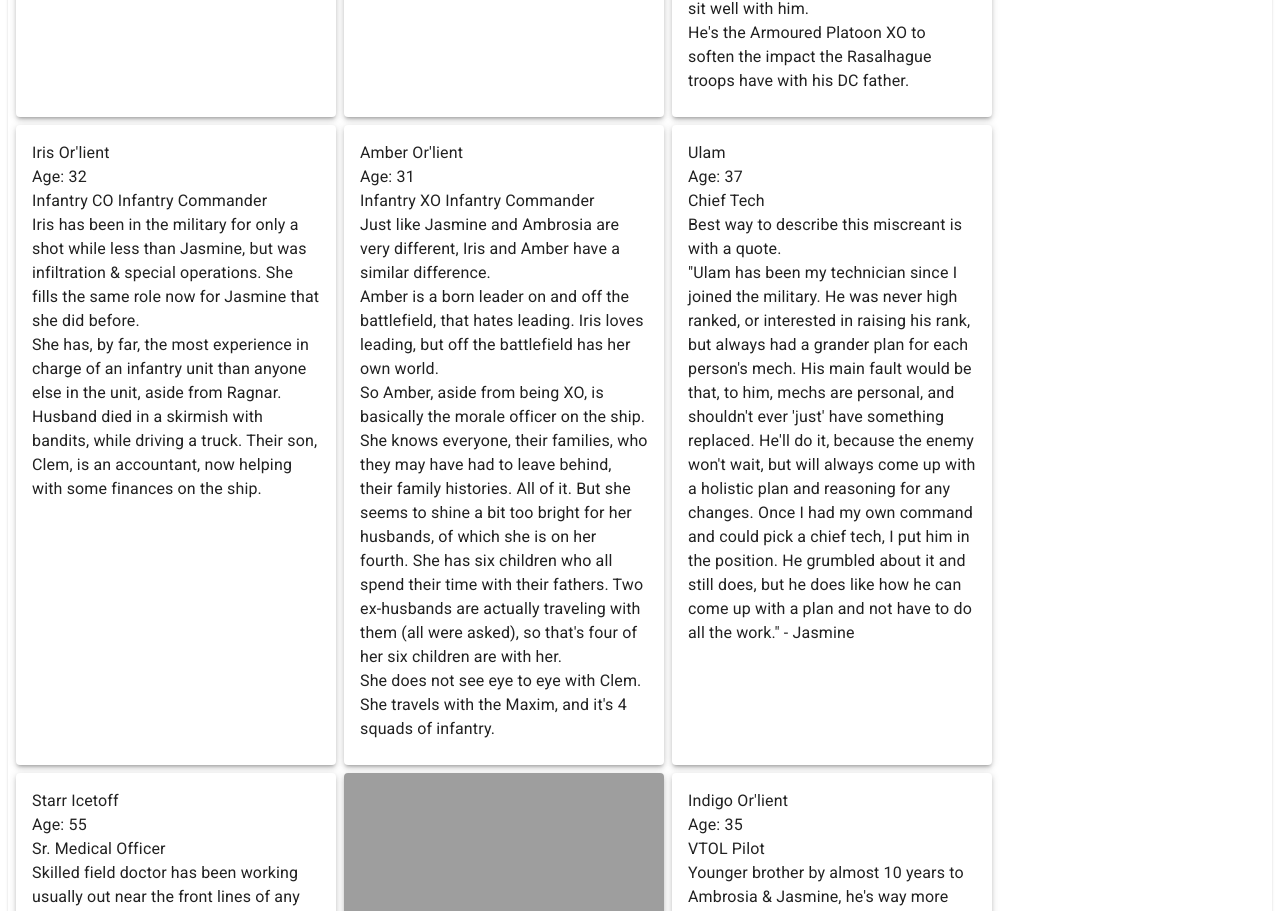
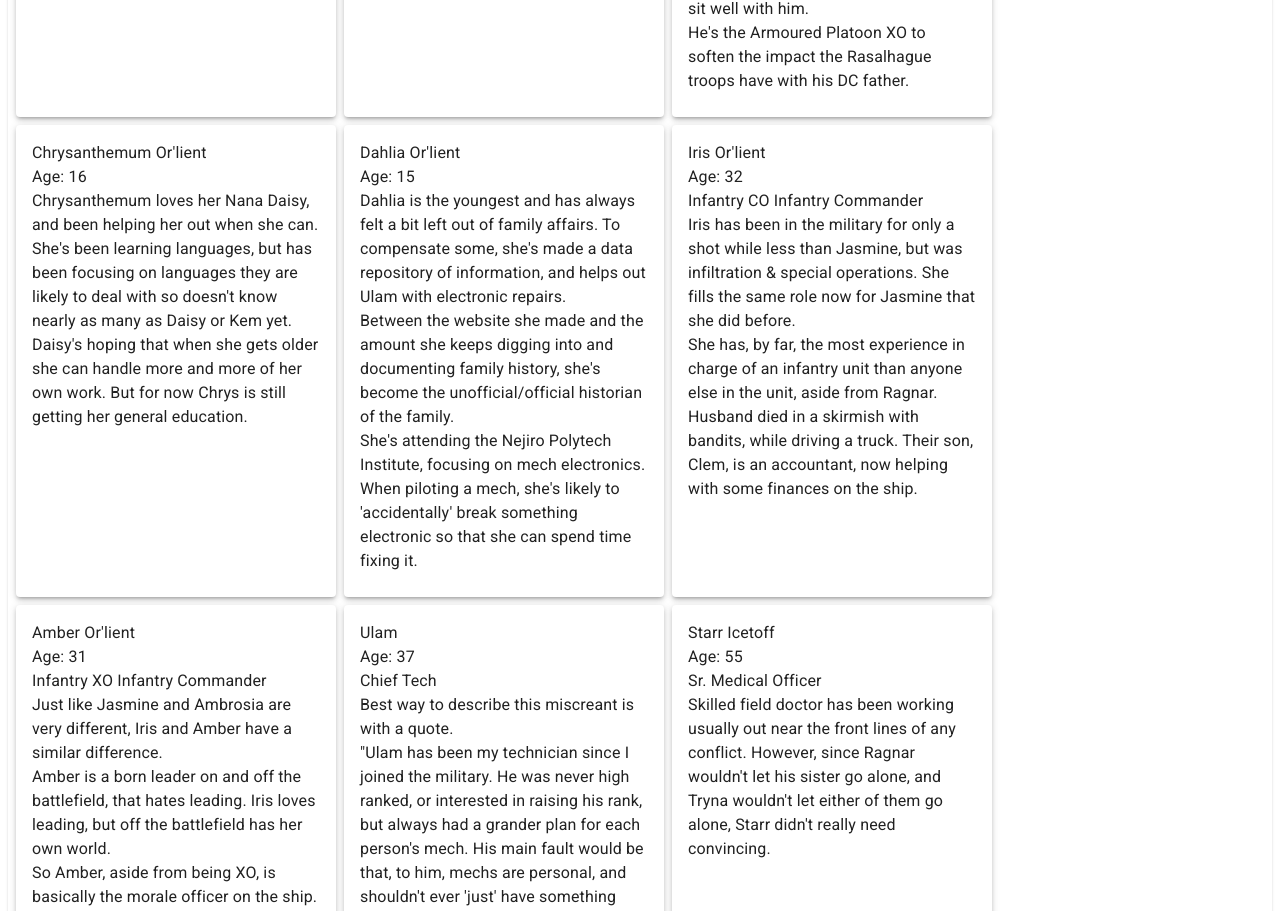
Before and after one commit to Rangoric/BattleTech-Campaign, a Next.js app: page /BattleTech-Campaign/nejiro/people in a window 1280 px wide. Shown: the part 4635-5546 px from the top of the page. Built offline with nearby package versions, Linux system fonts and the light colour scheme; grey boxes are pictures that could not be loaded.

Commit message:
adding 2 charactgers and updating ledger

```diff
--- a/src/nejiro/data/groups/ValkyriesOfHanakotoba.ts
+++ b/src/nejiro/data/groups/ValkyriesOfHanakotoba.ts
@@ -121,6 +121,46 @@ export const ValkyriesOfHanakotoba: IGroup = {
       ],
     },
     {
+      name: "Chrysanthemum Or'lient",
+      age: "16",
+      languages: [
+        "Swedish",
+        "Japanese",
+        "Swedanese",
+        "English",
+        "Mandarin",
+        "German",
+      ],
+      description: [
+        "Chrysanthemum loves her Nana Daisy, and been helping her out when she can. She's been learning languages, but has been focusing on languages they are likely to deal with so doesn't know nearly as many as Daisy or Kem yet.",
+        "Daisy's hoping that when she gets older she can handle more and more of her own work. But for now Chrys is still getting her general education.",
+      ],
+      relationships: [
+        "Daughter of Ambrosia Or'lient",
+        "Daughter of Arima Kazutomo",
+        "Sister of Akira Or'lient",
+        "Sister of Orchid Or'lient",
+        "Sister of Dahlia Or'lient",
+      ],
+    },
+    {
+      name: "Dahlia Or'lient",
+      languages: ["Swedish", "Japanese", "Swedanese"],
+      age: "15",
+      description: [
+        "Dahlia is the youngest and has always felt a bit left out of family affairs. To compensate some, she's made a data repository of information, and helps out Ulam with electronic repairs.",
+        "Between the website she made and the amount she keeps digging into and documenting family history, she's become the unofficial/official historian of the family.",
+        "She's attending the Nejiro Polytech Institute, focusing on mech electronics. When piloting a mech, she's likely to 'accidentally' break something electronic so that she can spend time fixing it.",
+      ],
+      relationships: [
+        "Daughter of Ambrosia Or'lient",
+        "Daughter of Arima Kazutomo",
+        "Sister of Akira Or'lient",
+        "Sister of Orchid Or'lient",
+        "Sister of Chrysanthemum Or'lient",
+      ],
+    },
+    {
       name: "Iris Or'lient",
       age: "32",
       languages: ["Swedish"],
```
Also changed, not shown: src/pages/supplies.mdx (+4 -3 lines).
